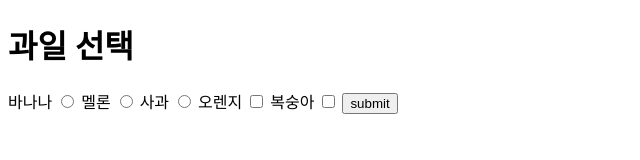
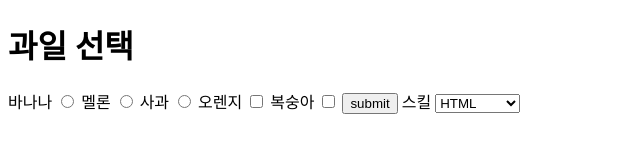
Before and after one commit to Choi-HyunHo/HTML, a plain HTML site: page Form/form_2.html in a window 1280 px wide. Shown: the whole page, without its empty margins (0-640 px from the left). Drawn offline with Linux system fonts and the light colour scheme.

Commit message:
Form - Select & Option

```diff
--- a/Form/form_2.html
+++ b/Form/form_2.html
@@ -30,6 +30,15 @@
 
     <button type="submit">submit</button>
 
+    <!--select-->
+
+    <label for="skill">스킬</label>
+    <select id="skill">
+        <option value="html">HTML</option>
+        <option value="css">CSS</option>
+        <option value="js">JavaScript</option>
+    </select>
+
     </form>
 </body>
 </html>
```
